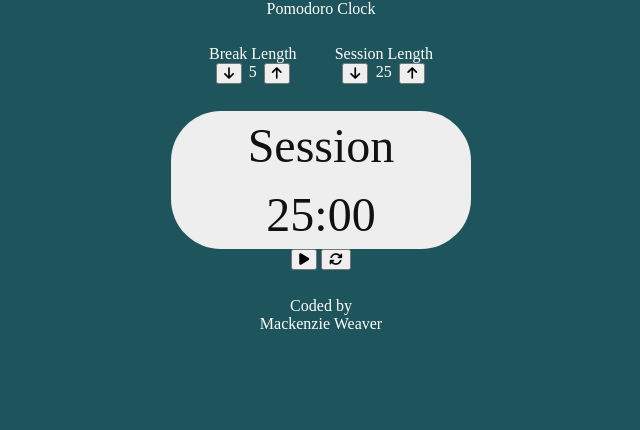
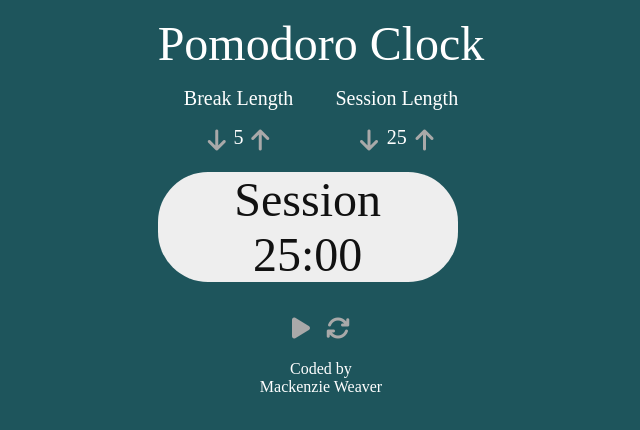
Before and after one commit to mackenzieweaver/pomodoro-clock, a plain HTML site: page index.html in a window 1280 px wide. Shown: the whole page, without its empty margins (319-959 px from the left). Drawn offline with Linux system fonts and the light colour scheme.

Commit message:
Update stylesheet.css

```diff
--- a/stylesheet.css
+++ b/stylesheet.css
@@ -22,16 +22,29 @@ body {
   height: 45vh;
 }
 
+.title {
+  font-size: 3rem;
+  padding: 1rem;
+}
+
 .lengths {
   display: flex;
   flex-direction: row;
   justify-content:  space-evenly;
+  font-size: 1.25rem;
+}
+
+.length {
+  margin: 1rem;
+  margin-bottom: 0;
 }
 
 .length_controls {
   display: flex;
   flex-direction:  row;
   justify-content: space-evenly;
+  margin: 1rem;
+  margin-bottom: 0;
 }
 
 .timer {
@@ -42,4 +55,22 @@ body {
   color: #111;
   border-radius: 50px;
   width: 300px;
+  margin: 1rem;
 }
+
+.controls {
+  margin: 1rem;
+}
+
+/* buttons */
+
+button {
+  border: none;
+  background-color: #1e555c;
+  font-size: 1.5rem;
+  color: darkgray;
+}
+
+button:hover {
+  cursor: pointer;
+}
```
